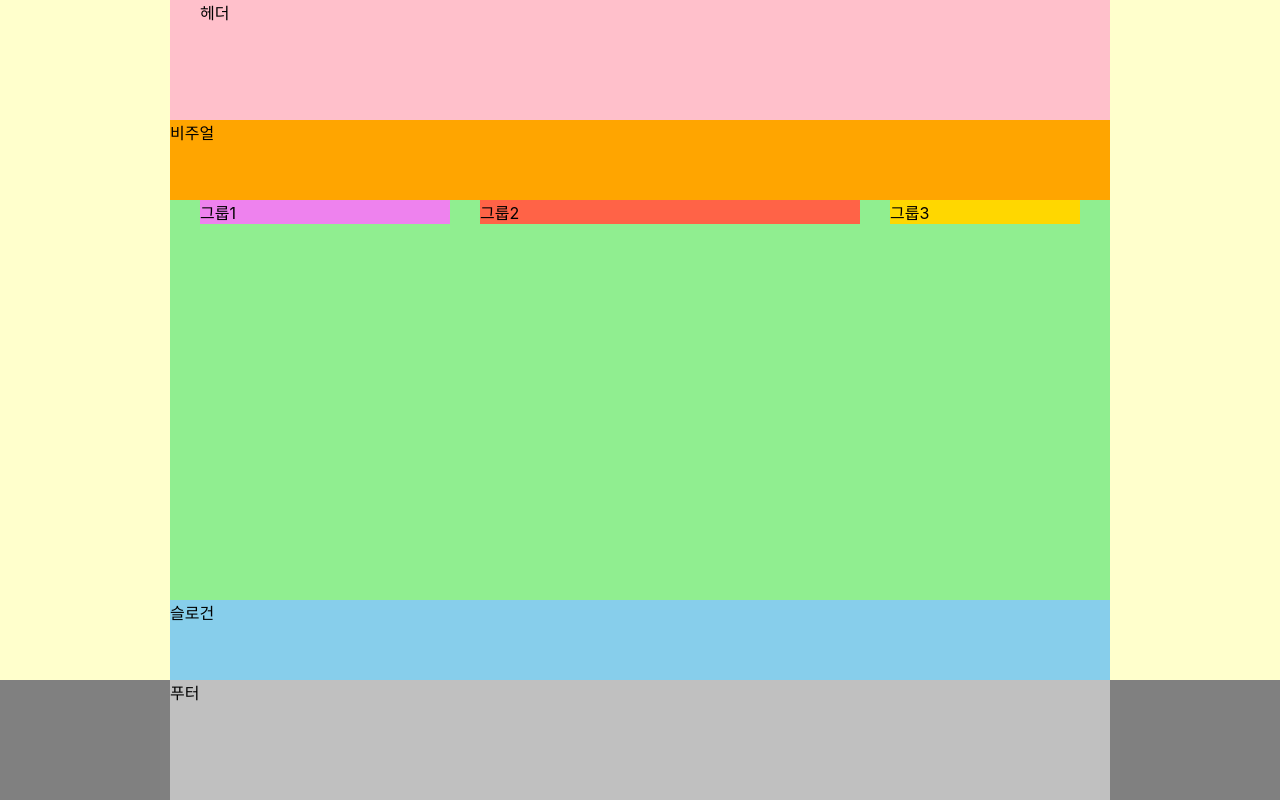
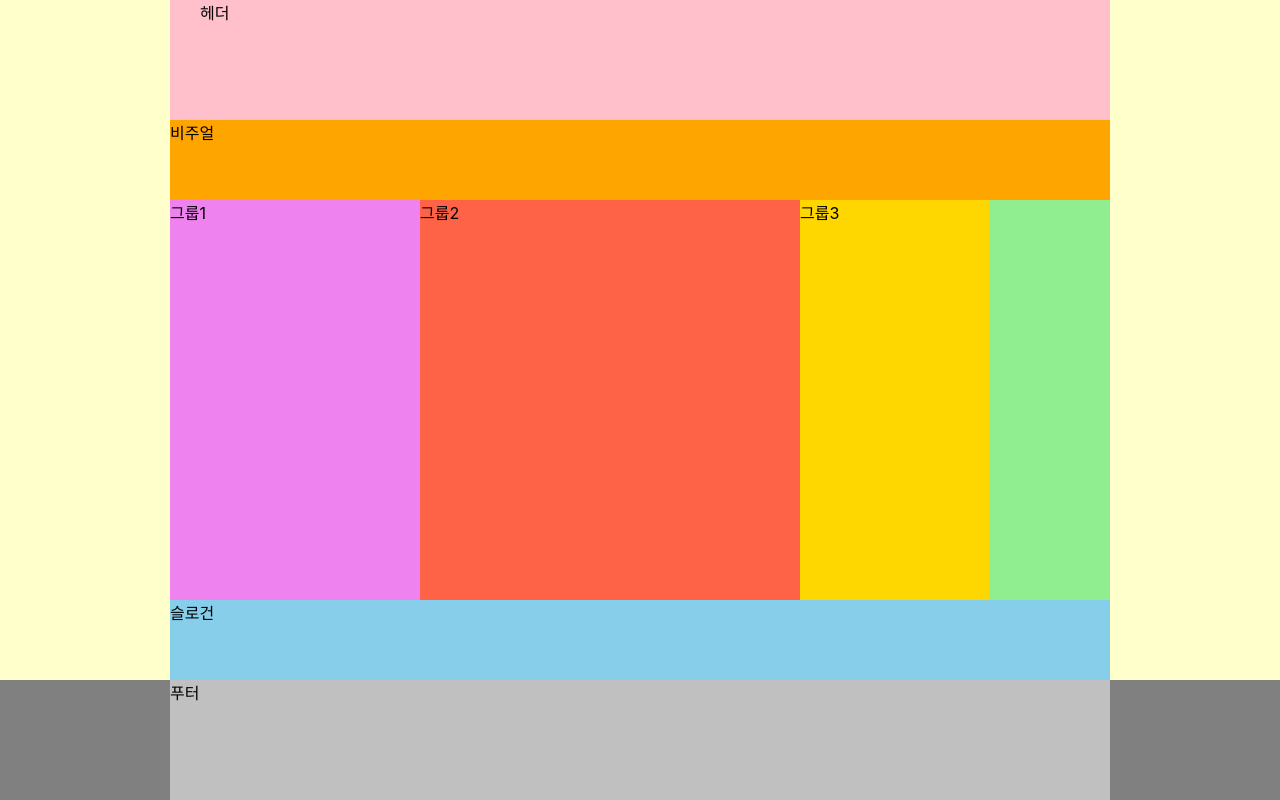
Before and after one commit to no-support/HTML5, a website: page index.html in a window 1280 px wide. Drawn offline with Linux system fonts and the light colour scheme; a web font is replaced by a local one.

Commit message:
flex를 이용한 메인 레이아웃

```diff
--- a/styles/style.css
+++ b/styles/style.css
@@ -42,39 +42,15 @@ body {
 .main {
   background: lightgreen;
   height: 50vh;
-  /* overflow: hidden, 가상 요소 선택자는 trick임. 정석은 flow-root */
-  display: flow-root; /* 단점: 지원되는 브라우저가 적음 */
-  /* overflow: hidden; */ /* 독립적인 블록 요소가 됨. width, height를 넘어가는 자식이 있을 때의 처리 방법에 대한 속성이므로, 정신차리고 자식 요소의 크기에 대해 계산함. BFC에 대해 공부할 것 */
-  /* zoom: 1; */ /* overflow: hidden이 IE6에서 지원 안해서 IE6을 위한 수단. BFC */
-  padding: 0 15px;
-}
-/* 배경이미지, 가상 요소 선택자는 ctrl+a로 블록 잡아도 안 잡힘 */
-/*
-main::before {
-  content: "첫 번째 자식 요소입니다.";
-}
- */
-/*
-.main::after{
-  content: "";
-  clear: both;
-  display: block;
-}
-*/
-/* 가로 배치법 종류: 1. position 2. float 3. display: inline-block 4. display: flex 5. display: grid 다섯 가지 방법 모두 써보고 효율적인 것을 경우에 맞게 선택할 수 있도록 할 것 */
-.group {
-  float: left;
-  margin: 0 15px;
+  display: flex;
+  /* display: flex만 해도 그럭저럭 배치되는 이유: 설정하는 순간 {flex-direction: row, align-items: stretch} 이 기본값으로 활성화되기 때문 */
+  /* flex-direction: row; */
 }
 
 .group1 {
   background-color: violet;
   width: 250px;
-   /* 기본값 static */
-  /*
-   position: relative;
-  offset: -100px;
-  */
+
 }
 .group2 {
   background-color: tomato;
```
